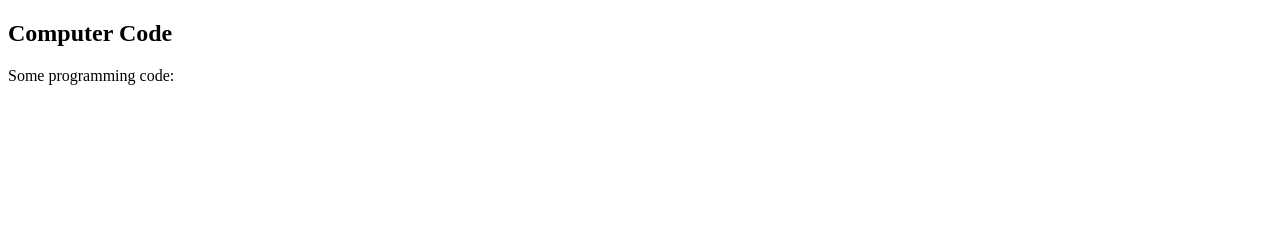
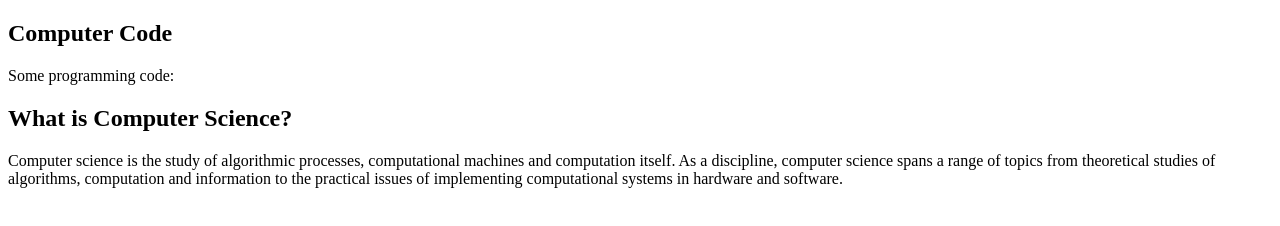
Before and after one commit to smartsupun/JavaScript-practising-works, a plain HTML site: page code.html in a window 1280 px wide. Drawn offline with Linux system fonts and the light colour scheme.

Commit message:
Update code.html

```diff
--- a/code.html
+++ b/code.html
@@ -5,7 +5,10 @@
 <h2>Computer Code</h2>
 <p>Some programming code:</p>
 
-
+<div>
+  <h2>What is Computer Science?</h2>
+  <p>Computer science is the study of algorithmic processes, computational machines and computation itself. As a discipline, computer science spans a range of topics from theoretical studies of algorithms, computation and information to the practical issues of implementing computational systems in hardware and software.</p>
+</div>
 
 </body>
 </html>
```
